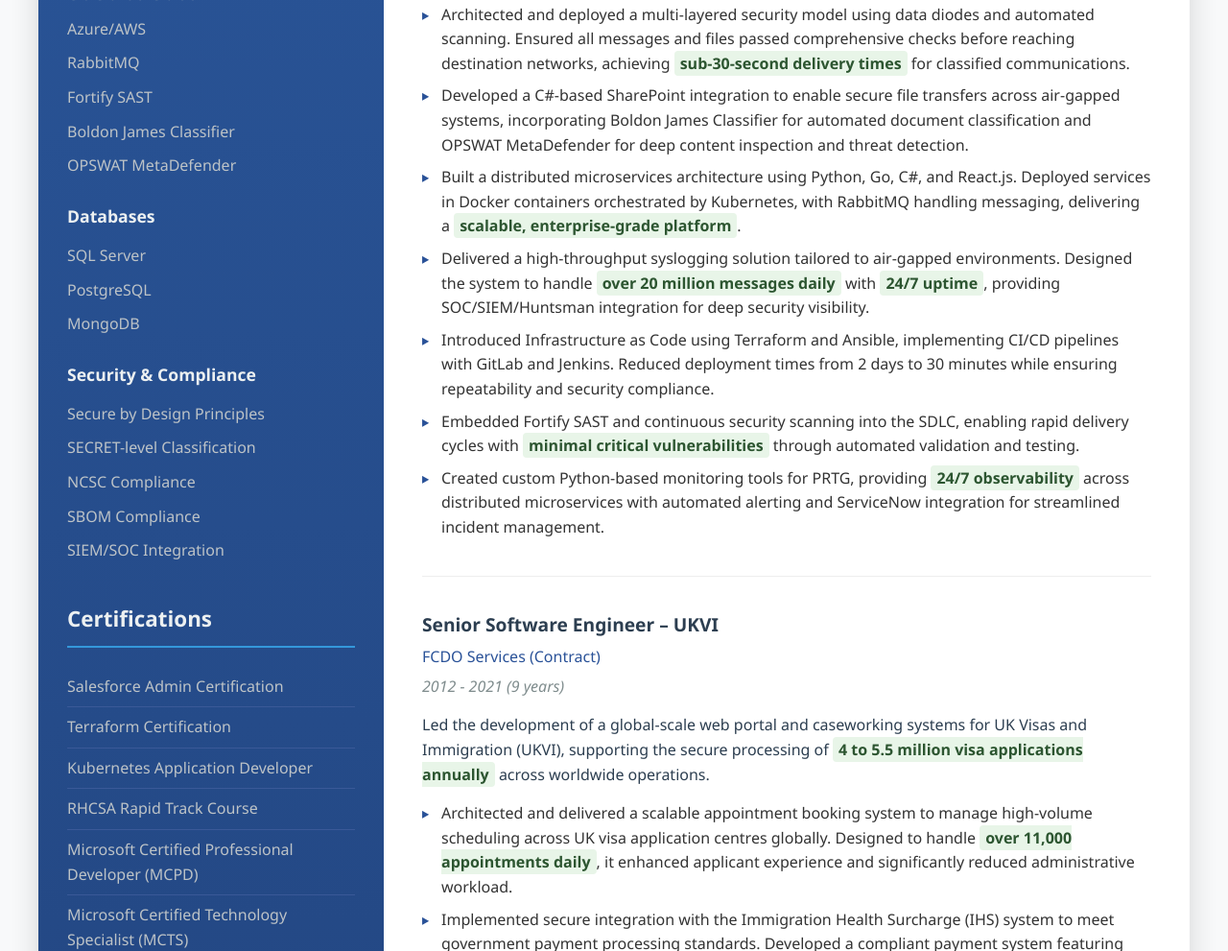
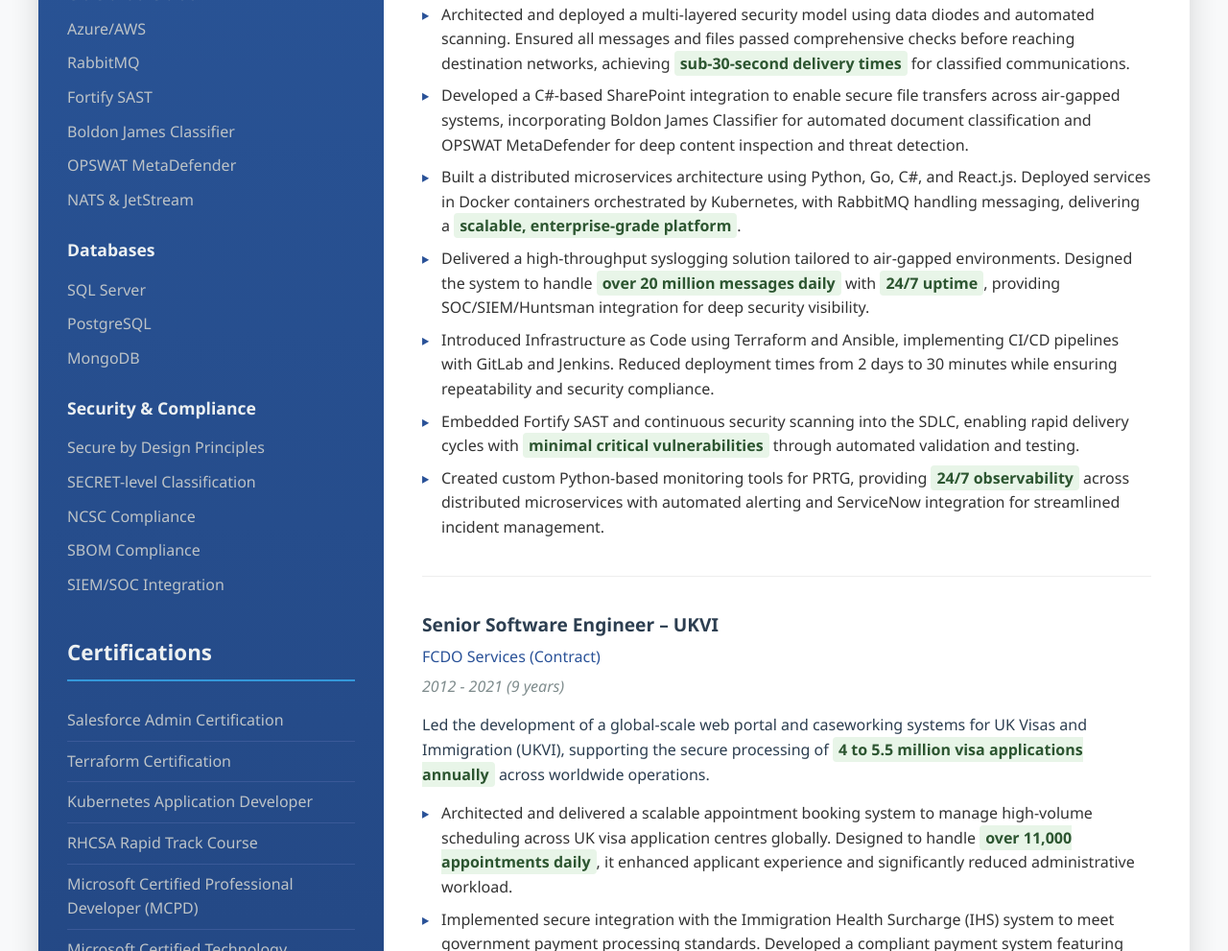
Before and after one commit to kanteti/cv-website, a plain HTML site: page index.html in a window 1280 px wide. Shown: the part 1168-2159 px from the top of the page at 96% size. Drawn offline with Linux system fonts and the light colour scheme.

Commit message:
Update index.html
Added NATS and Jetstream

```diff
--- a/index.html
+++ b/index.html
@@ -341,6 +341,7 @@
                             <li>Fortify SAST</li>
                             <li>Boldon James Classifier</li>
                             <li>OPSWAT MetaDefender</li>
+                            <li>NATS & JetStream</li>
                         </ul>
                     </div>
 
```
